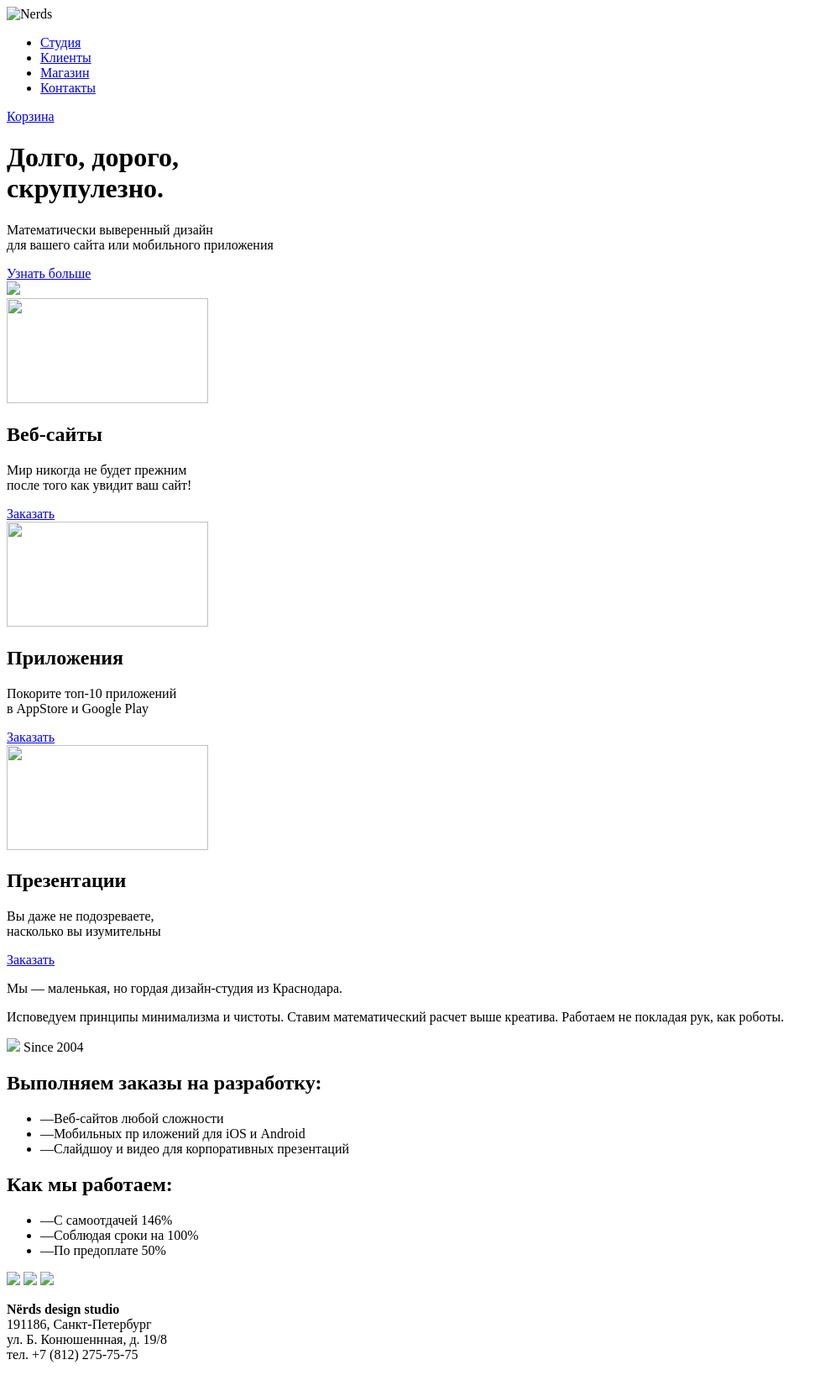
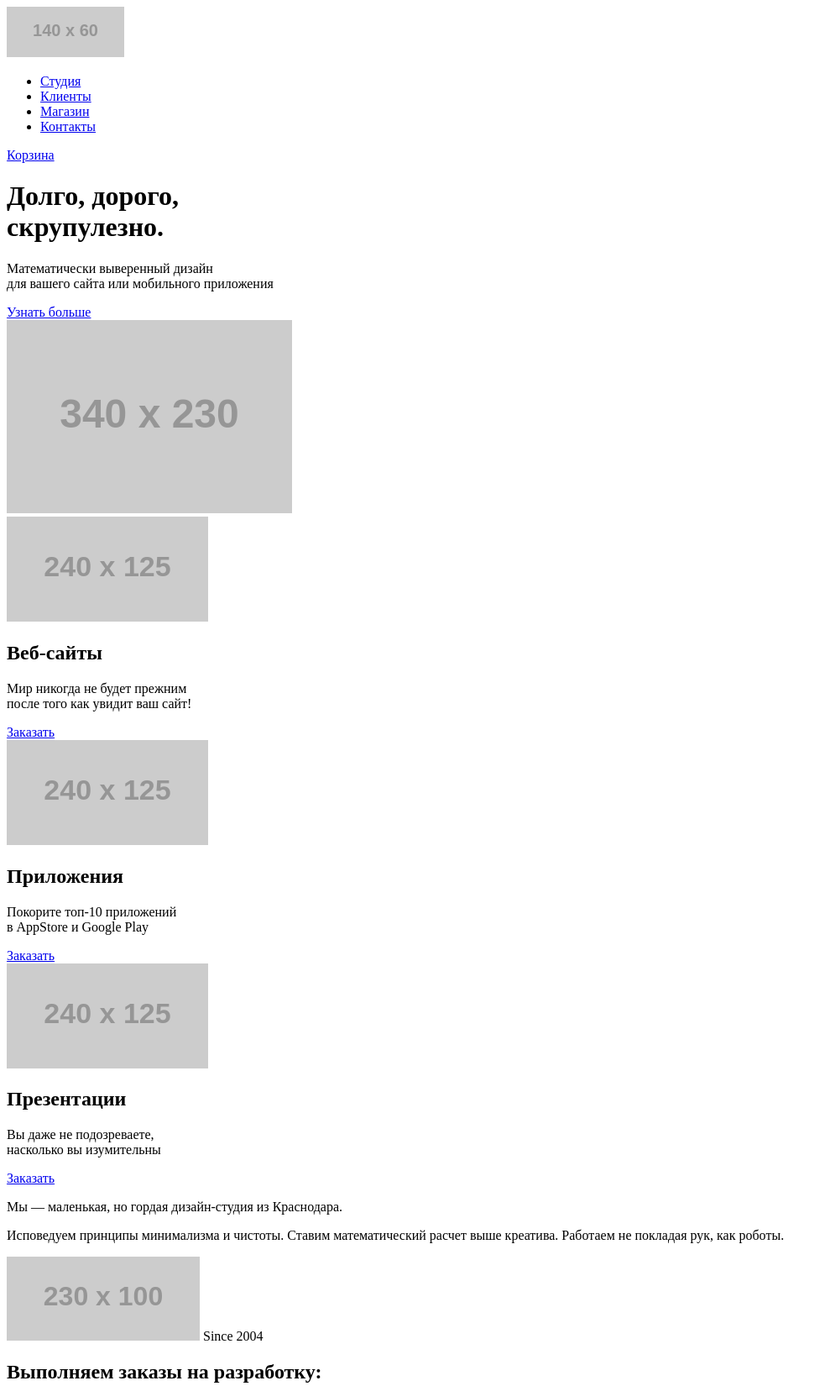
Before and after one commit to kakaslav/id70815, a plain HTML site: page nerds/index.html in a window 1280 px wide. Shown: the top 1650 px of the page at 84% size, without its empty margins (0-989 px from the left). Drawn offline with Linux system fonts and the light colour scheme; placeholder pictures from the web are drawn by us.

Commit message:
no message

```diff
--- a/nerds/index.html
+++ b/nerds/index.html
@@ -10,7 +10,7 @@
     <header class='main-header'>
       <div class='container clearfix'>
         <div class='logo'>
-          <img src='#' width='' height='' alt='Nerds'>
+          <img src='http://placehold.it/140x60' width='140' height='60' alt='Nerds'>
         </div>
         <nav class='main-navigation'>
           <ul>
@@ -36,7 +36,7 @@
           <p>Математически выверенный дизайн <br>для вашего сайта или мобильного приложения</p>
           <a href='#' class='more-info'>Узнать больше</a>
           <div>
-            <img src='#' width='' height=''>
+            <img src='http://placehold.it/340x230' width='340' height='230'>
           </div>
         </div>
       </div>
@@ -47,21 +47,21 @@
       <div class='features'>
 
         <div class='features-item-1'>
-          <img src='#' width='240' height='125'>
+          <img src='http://placehold.it/240x125' width='240' height='125'>
           <h2>Веб-сайты</h2>
           <p>Мир никогда не будет прежним<br>после того как увидит ваш сайт!</p>
           <a href='#' class='btn'>Заказать</a>
         </div>
 
         <div class='features-item-2'>
-          <img src='#' width='240' height='125'>
+          <img src='http://placehold.it/240x125' width='240' height='125'>
           <h2>Приложения</h2>
           <p>Покорите топ-10 приложений<br>в AppStore и Google Play</p>
           <a href='#' class='btn'>Заказать</a>
         </div>
 
         <div class='features-item-3'>
-          <img src='#' width='240' height='125'>
+          <img src='http://placehold.it/240x125' width='240' height='125'>
           <h2>Презентации</h2>
           <p>Вы даже не подозреваете,<br>насколько вы изумительны</p>
           <a href='#' class='btn'>Заказать</a>
@@ -72,7 +72,7 @@
       <div class='about-us'>
         <p class='we'>Мы — маленькая, но гордая дизайн-студия из Краснодара.</p>
         <p>Исповедуем принципы минимализма и чистоты. Ставим математический расчет выше креатива. Работаем не покладая рук, как роботы.</p>
-        <img src='#'>
+        <img src='http://placehold.it/230x100' width='230' height='100'>
         <span>   Since 2004   </span>
         <h2>Выполняем заказы на разработку:</h2>
         <ul>
@@ -101,9 +101,9 @@
       </div>
 
       <div class='our-works'>
-        <img src='#'>
-        <img src='#'>
-        <img src='#'>
+        <a href='#'><img src='http://placehold.it/220x100' width='220' height='100'></a>
+        <a href='#'><img src='http://placehold.it/220x100' width='220' height='100'></a>
+        <a href='#'><img src='http://placehold.it/220x100' width='220' height='100'></a>
       </div>
     </div>
     <div class='map'></div>
```
Also changed, not shown: barbershop/catalog-item.html (+4 -4 lines), barbershop/catalog.html (+6 -6 lines), nerds/catalog.html (+7 -7 lines).
